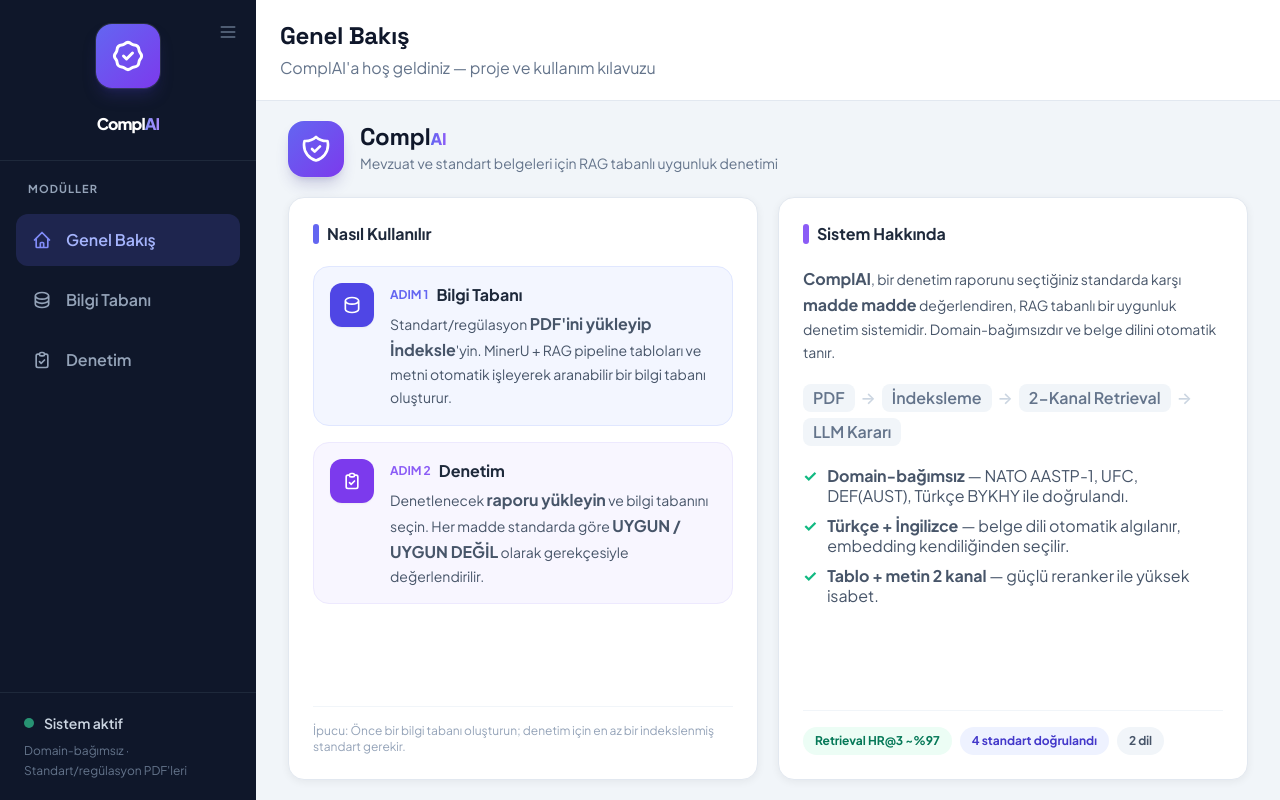
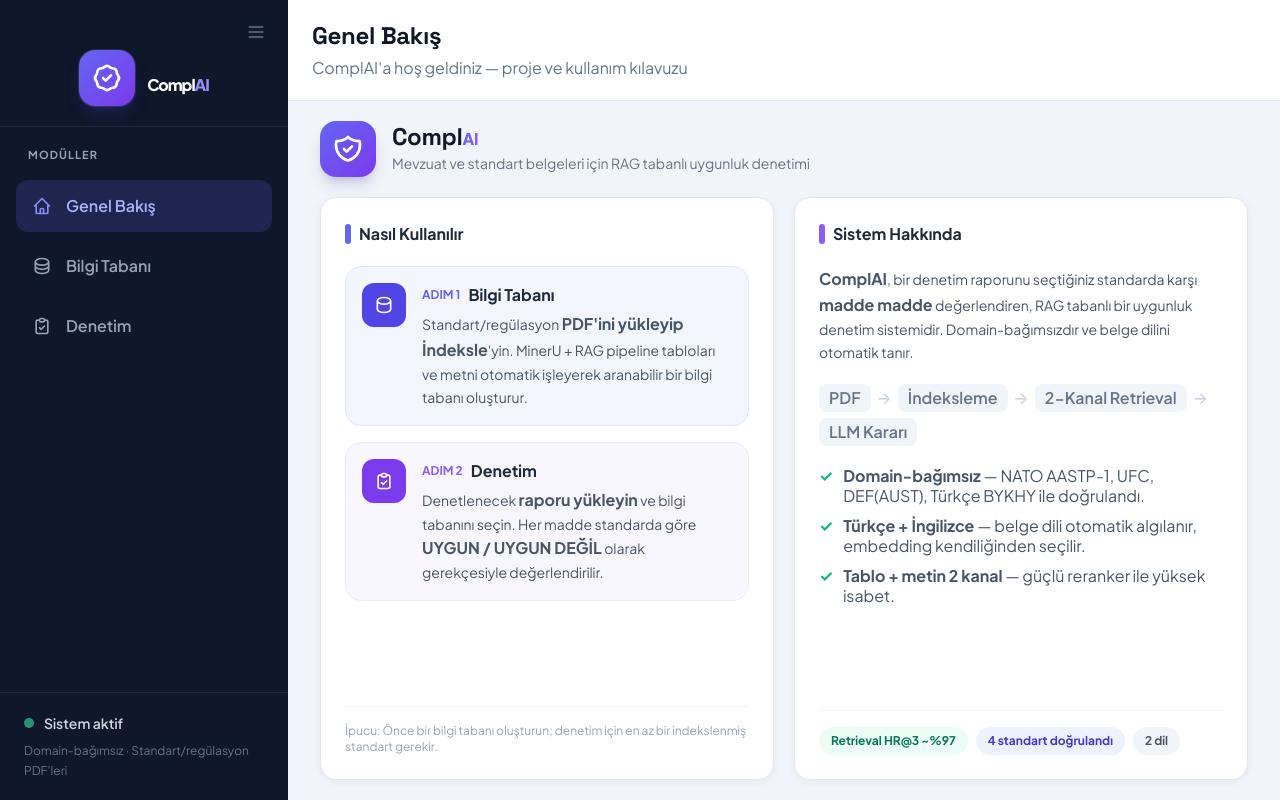
Before and after one commit to tatabey/GraduationProject, a FastAPI app: page / in a window 1280 px wide. Run offline with FastAPI, Linux system fonts and the light colour scheme; some libraries are stand-ins or nearby versions.

Commit message:
Arayuz: PDF "yuklendi" karti + logo yan yana ayni boyut
- PDF yukleme geri bildirimi: kucuk dosya adi yerine dropzone icinde "Yuklendi" karti
  (yesil dosya ikonu + ad + boyut + Kaldir). Hem KB hem Denetim formu. showFile zenginlesti,
  clearFile/fmtSize eklendi, .drop-active (yesil-dolu kenar) CSS'i.
- Logo+isim yatay (yan yana) ve dengeli boyut: sidebar 16->18rem, ikon w-14 + marka
  text-[2.5rem] ortali. Menu butonu ayri ust satira alindi (satir genisligini yemiyor).

```diff
--- a/system/templates/index.html
+++ b/system/templates/index.html
@@ -33,7 +33,7 @@
     .pulse { animation: pulse 2s ease-in-out infinite; }
     .nav-link { transition: all .15s ease; }
     /* Sidebar mini-rail: kapaliyken ikon seridi */
-    #sidebar { width: 16rem; transition: width .25s ease; }
+    #sidebar { width: 18rem; transition: width .25s ease; }
     #sidebar.mini { width: 4.5rem; }
     #sidebar.mini .side-label, #sidebar.mini .logo-icon { display: none; }
     #sidebar.mini .side-head { justify-content: center; padding-left: 0; padding-right: 0; }
@@ -63,6 +63,8 @@
     .btn-sm { font-size:15px; padding:13px 20px; }
     .drop { border:2px dashed #cbd5e1; border-radius:14px; background:#f8fafc; transition:all .2s; cursor:pointer; }
     .drop:hover { border-color:#6366f1; background:#eef2ff; }
+    .drop-active { border-style:solid; border-color:#34d399; background:#ecfdf5; }
+    .drop-active:hover { border-color:#10b981; background:#ecfdf5; }
     .lbl { display:block; font-size:15px; font-weight:600; color:#374151; margin-bottom:8px; }
     .sec { font-size:11px; font-weight:700; letter-spacing:.1em; text-transform:uppercase; color:#94a3b8; }
     .badge { display:inline-flex; align-items:center; gap:5px; padding:6px 14px;
@@ -80,24 +82,26 @@
          style="min-height:100vh;">
 
     <!-- Logo -->
-    <div class="relative px-5 pt-6 pb-6 border-b border-slate-800">
+    <div class="px-4 pt-4 pb-5 border-b border-slate-800">
+      <div class="flex justify-end">
         <button onclick="toggleSidebar()" title="Menüyü aç/kapat"
-              class="absolute top-4 right-3 z-10 w-8 h-8 flex items-center justify-center rounded-lg text-slate-500
+                class="w-8 h-8 flex items-center justify-center rounded-lg text-slate-500
                        hover:bg-slate-800 hover:text-slate-200 transition-all">
           <svg class="w-5 h-5" fill="none" stroke="currentColor" viewBox="0 0 24 24">
             <path stroke-linecap="round" stroke-linejoin="round" stroke-width="2" d="M4 6h16M4 12h16M4 18h16"/>
           </svg>
         </button>
-      <div class="side-head flex flex-col items-center gap-3">
-        <div class="logo-icon w-16 h-16 rounded-2xl bg-gradient-to-br from-indigo-500 to-violet-600
+      </div>
+      <div class="side-head flex items-center justify-center gap-3 mt-0.5">
+        <div class="logo-icon w-14 h-14 rounded-2xl bg-gradient-to-br from-indigo-500 to-violet-600
                     flex items-center justify-center flex-shrink-0 shadow-lg shadow-indigo-900/40 ring-1 ring-white/10">
-          <svg class="w-9 h-9 text-white" fill="none" stroke="currentColor" viewBox="0 0 24 24">
+          <svg class="w-8 h-8 text-white" fill="none" stroke="currentColor" viewBox="0 0 24 24">
             <path stroke-linecap="round" stroke-linejoin="round" stroke-width="2"
                   d="M9 12l2 2 4-4M7.835 4.697a3.42 3.42 0 001.946-.806 3.42 3.42 0 014.438 0 3.42 3.42 0 001.946.806 3.42 3.42 0 013.138 3.138 3.42 3.42 0 00.806 1.946 3.42 3.42 0 010 4.438 3.42 3.42 0 00-.806 1.946 3.42 3.42 0 01-3.138 3.138 3.42 3.42 0 00-1.946.806 3.42 3.42 0 01-4.438 0 3.42 3.42 0 00-1.946-.806 3.42 3.42 0 01-3.138-3.138 3.42 3.42 0 00-.806-1.946 3.42 3.42 0 010-4.438 3.42 3.42 0 00.806-1.946 3.42 3.42 0 013.138-3.138z"/>
           </svg>
         </div>
         <div class="side-label">
-          <div class="brand text-4xl font-extrabold leading-none tracking-tight">
+          <div class="brand text-[2.5rem] font-extrabold leading-none tracking-tight">
             <span class="text-white">Compl</span><span class="bg-gradient-to-r from-indigo-400 to-violet-400 bg-clip-text text-transparent">AI</span>
           </div>
         </div>
@@ -308,16 +312,38 @@
 
               <div>
                 <label class="lbl" style="font-size:14px;">Standart Belgesi (PDF)</label>
-                <label class="drop flex flex-col items-center justify-center py-6 px-3">
+                <label class="drop flex flex-col items-center justify-center py-6 px-4" id="drop-kf">
+                  <div id="kf-prompt" class="flex flex-col items-center">
                     <svg class="w-8 h-8 text-slate-400 mb-2" fill="none" stroke="currentColor" viewBox="0 0 24 24">
                       <path stroke-linecap="round" stroke-linejoin="round" stroke-width="1.5"
                             d="M7 16a4 4 0 01-.88-7.903A5 5 0 1115.9 6L16 6a5 5 0 011 9.9M15 13l-3-3m0 0l-3 3m3-3v12"/>
                     </svg>
                     <span class="text-sm font-semibold text-slate-500">PDF'i seçin veya sürükleyin</span>
                     <span class="text-xs text-slate-400 mt-1">Maks. 50 MB</span>
+                  </div>
+                  <div id="kf-sel" class="hidden w-full flex items-center gap-3">
+                    <div class="w-11 h-11 rounded-xl bg-emerald-100 flex items-center justify-center flex-shrink-0">
+                      <svg class="w-6 h-6 text-emerald-600" fill="none" stroke="currentColor" viewBox="0 0 24 24">
+                        <path stroke-linecap="round" stroke-linejoin="round" stroke-width="2"
+                              d="M7 21h10a2 2 0 002-2V9.414a1 1 0 00-.293-.707l-5.414-5.414A1 1 0 0012.586 3H7a2 2 0 00-2 2v14a2 2 0 002 2z"/>
+                        <path stroke-linecap="round" stroke-linejoin="round" stroke-width="2" d="M9 14l2 2 4-4"/>
+                      </svg>
+                    </div>
+                    <div class="flex-1 min-w-0 text-left">
+                      <div id="kf-name" class="font-bold text-slate-800 text-sm truncate"></div>
+                      <div class="flex items-center gap-1.5 mt-0.5 text-xs font-semibold text-emerald-600">
+                        <svg class="w-3.5 h-3.5" fill="none" stroke="currentColor" viewBox="0 0 24 24"><path stroke-linecap="round" stroke-linejoin="round" stroke-width="2.5" d="M5 13l4 4L19 7"/></svg>
+                        <span>Yüklendi · <span id="kf-size"></span></span>
+                      </div>
+                    </div>
+                    <button type="button" title="Kaldır"
+                            onclick="event.preventDefault();event.stopPropagation();clearFile('kf')"
+                            class="w-7 h-7 rounded-lg flex items-center justify-center text-slate-400 hover:bg-red-50 hover:text-red-500 transition-colors flex-shrink-0">
+                      <svg class="w-4 h-4" fill="none" stroke="currentColor" viewBox="0 0 24 24"><path stroke-linecap="round" stroke-linejoin="round" stroke-width="2" d="M6 18L18 6M6 6l12 12"/></svg>
+                    </button>
+                  </div>
                   <input type="file" name="pdf_file" accept=".pdf" class="hidden" onchange="showFile(this,'kf')">
                 </label>
-                <span id="kf" class="fname"></span>
               </div>
 
               <button type="submit" class="btn btn-sm">
@@ -428,16 +454,38 @@
 
               <div>
                 <label class="lbl" style="font-size:14px;">Denetim Raporu (PDF)</label>
-                <label class="drop flex flex-col items-center justify-center py-4 px-3">
+                <label class="drop flex flex-col items-center justify-center py-4 px-4" id="drop-af">
+                  <div id="af-prompt" class="flex flex-col items-center">
                     <svg class="w-7 h-7 text-slate-400 mb-1.5" fill="none" stroke="currentColor" viewBox="0 0 24 24">
                       <path stroke-linecap="round" stroke-linejoin="round" stroke-width="1.5"
                             d="M9 12h6m-6 4h6m2 5H7a2 2 0 01-2-2V5a2 2 0 012-2h5.586a1 1 0 01.707.293l5.414 5.414a1 1 0 01.293.707V19a2 2 0 01-2 2z"/>
                     </svg>
                     <span class="text-sm font-semibold text-slate-500">Raporu seçin veya sürükleyin</span>
                     <span class="text-xs text-slate-400 mt-1">Numaralı maddeler içeren PDF</span>
+                  </div>
+                  <div id="af-sel" class="hidden w-full flex items-center gap-3">
+                    <div class="w-11 h-11 rounded-xl bg-emerald-100 flex items-center justify-center flex-shrink-0">
+                      <svg class="w-6 h-6 text-emerald-600" fill="none" stroke="currentColor" viewBox="0 0 24 24">
+                        <path stroke-linecap="round" stroke-linejoin="round" stroke-width="2"
+                              d="M7 21h10a2 2 0 002-2V9.414a1 1 0 00-.293-.707l-5.414-5.414A1 1 0 0012.586 3H7a2 2 0 00-2 2v14a2 2 0 002 2z"/>
+                        <path stroke-linecap="round" stroke-linejoin="round" stroke-width="2" d="M9 14l2 2 4-4"/>
+                      </svg>
+                    </div>
+                    <div class="flex-1 min-w-0 text-left">
+                      <div id="af-name" class="font-bold text-slate-800 text-sm truncate"></div>
+                      <div class="flex items-center gap-1.5 mt-0.5 text-xs font-semibold text-emerald-600">
+                        <svg class="w-3.5 h-3.5" fill="none" stroke="currentColor" viewBox="0 0 24 24"><path stroke-linecap="round" stroke-linejoin="round" stroke-width="2.5" d="M5 13l4 4L19 7"/></svg>
+                        <span>Yüklendi · <span id="af-size"></span></span>
+                      </div>
+                    </div>
+                    <button type="button" title="Kaldır"
+                            onclick="event.preventDefault();event.stopPropagation();clearFile('af')"
+                            class="w-7 h-7 rounded-lg flex items-center justify-center text-slate-400 hover:bg-red-50 hover:text-red-500 transition-colors flex-shrink-0">
+                      <svg class="w-4 h-4" fill="none" stroke="currentColor" viewBox="0 0 24 24"><path stroke-linecap="round" stroke-linejoin="round" stroke-width="2" d="M6 18L18 6M6 6l12 12"/></svg>
+                    </button>
+                  </div>
                   <input type="file" name="report_pdf" accept=".pdf" class="hidden" onchange="showFile(this,'af')">
                 </label>
-                <span id="af" class="fname"></span>
               </div>
 
               <button type="submit" class="btn btn-sm">
@@ -651,9 +699,30 @@
     document.querySelector('#page-title-area p').textContent  = TABS[name].s;
   }
 
-  function showFile(inp, id) {
-    const el = document.getElementById(id);
-    if (el) el.textContent = inp.files[0] ? '📎 ' + inp.files[0].name : '';
+  function fmtSize(b) {
+    return b < 1048576 ? (b / 1024).toFixed(0) + ' KB' : (b / 1048576).toFixed(1) + ' MB';
+  }
+  function showFile(inp, key) {
+    const f = inp.files[0];
+    const sel = document.getElementById(key + '-sel');
+    if (!sel) {                                   // güvenli geri dönüş (eski span)
+      const el = document.getElementById(key);
+      if (el) el.textContent = f ? '📎 ' + f.name : '';
+      return;
+    }
+    if (!f) { clearFile(key); return; }
+    document.getElementById(key + '-name').textContent = f.name;
+    document.getElementById(key + '-size').textContent = fmtSize(f.size);
+    sel.classList.remove('hidden');
+    document.getElementById(key + '-prompt').classList.add('hidden');
+    document.getElementById('drop-' + key).classList.add('drop-active');
+  }
+  function clearFile(key) {
+    const inp = document.querySelector('#drop-' + key + ' input[type=file]');
+    if (inp) inp.value = '';
+    document.getElementById(key + '-sel').classList.add('hidden');
+    document.getElementById(key + '-prompt').classList.remove('hidden');
+    document.getElementById('drop-' + key).classList.remove('drop-active');
   }
 
   document.addEventListener('htmx:afterSwap', e => {
```
Also changed, not shown: system/docs/ARAYUZ_DEGISIKLIKLERI.md (+19 -0 lines). Lines whose indentation alone changed are shown as unchanged.
